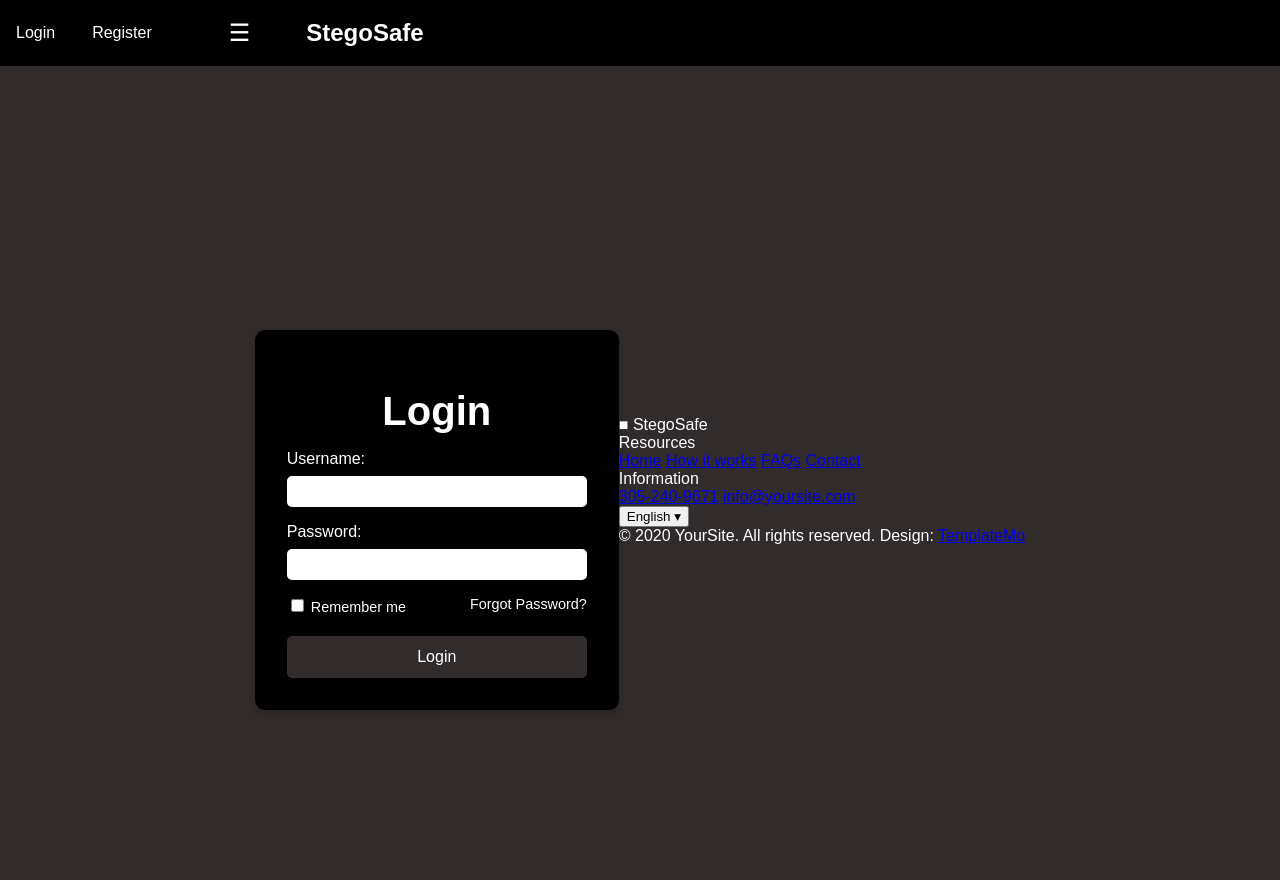
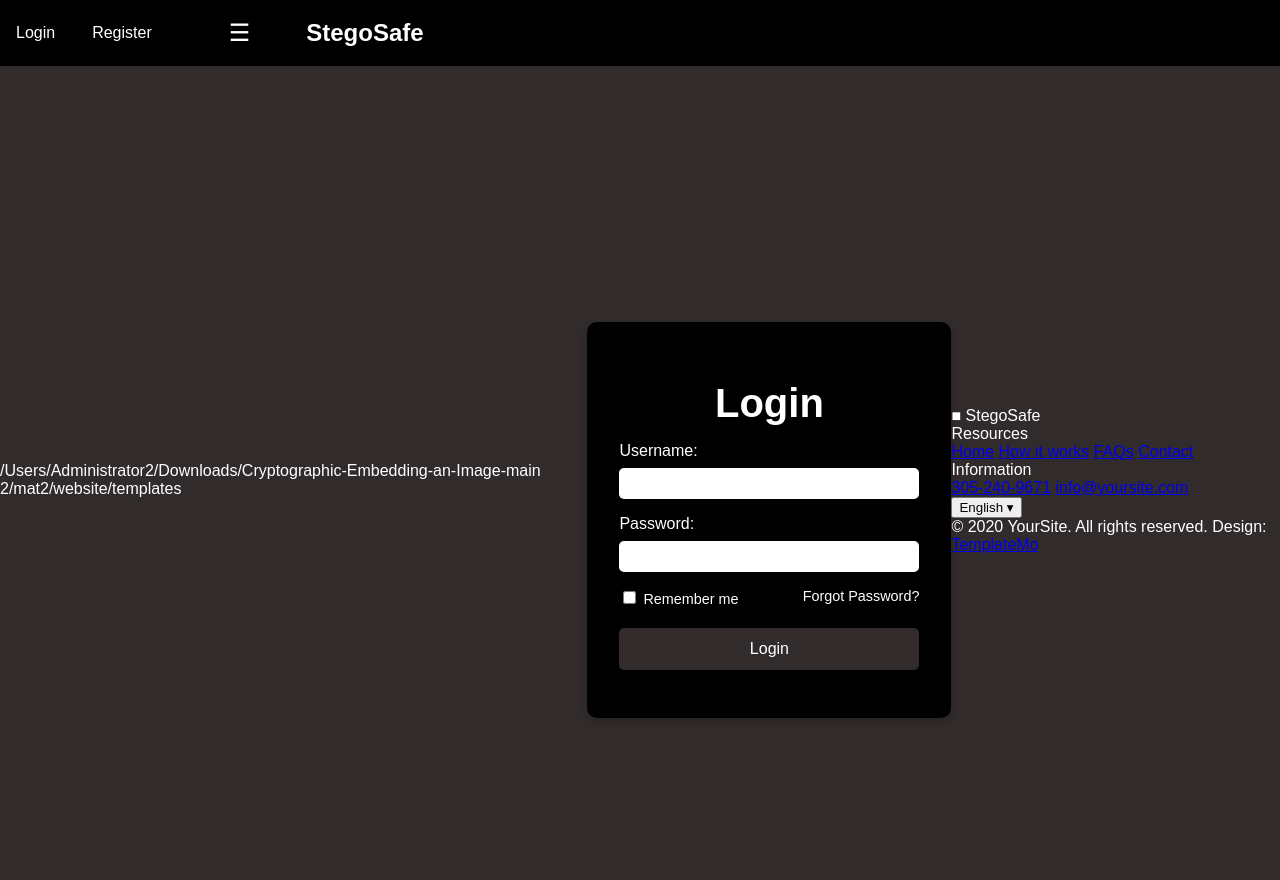
Before and after one commit to janouskie/Cryptographic-Embedding-an-Image, a Flask app: template mat2/website/templates/login.html in a window 1280 px wide. Run offline with Flask 3, Linux system fonts and the light colour scheme; the template is opened without the code that fills it: most values are stand-ins (such as "Sample title", 1, 10 or a date in 2020).

Commit message:
Update login.html

```diff
--- a/mat2/website/templates/login.html
+++ b/mat2/website/templates/login.html
@@ -1,4 +1,4 @@
-{% extends "base.html" %}
+/Users/Administrator2/Downloads/Cryptographic-Embedding-an-Image-main 2/mat2/website/templates{% extends "base.html" %}
 
 {% block title %}Login Page{% endblock %}
 
@@ -21,4 +21,4 @@
         <button type="submit">Login</button>
     </form>
 </div>
-{% endblock %}
+{% endblock %}$$
```
